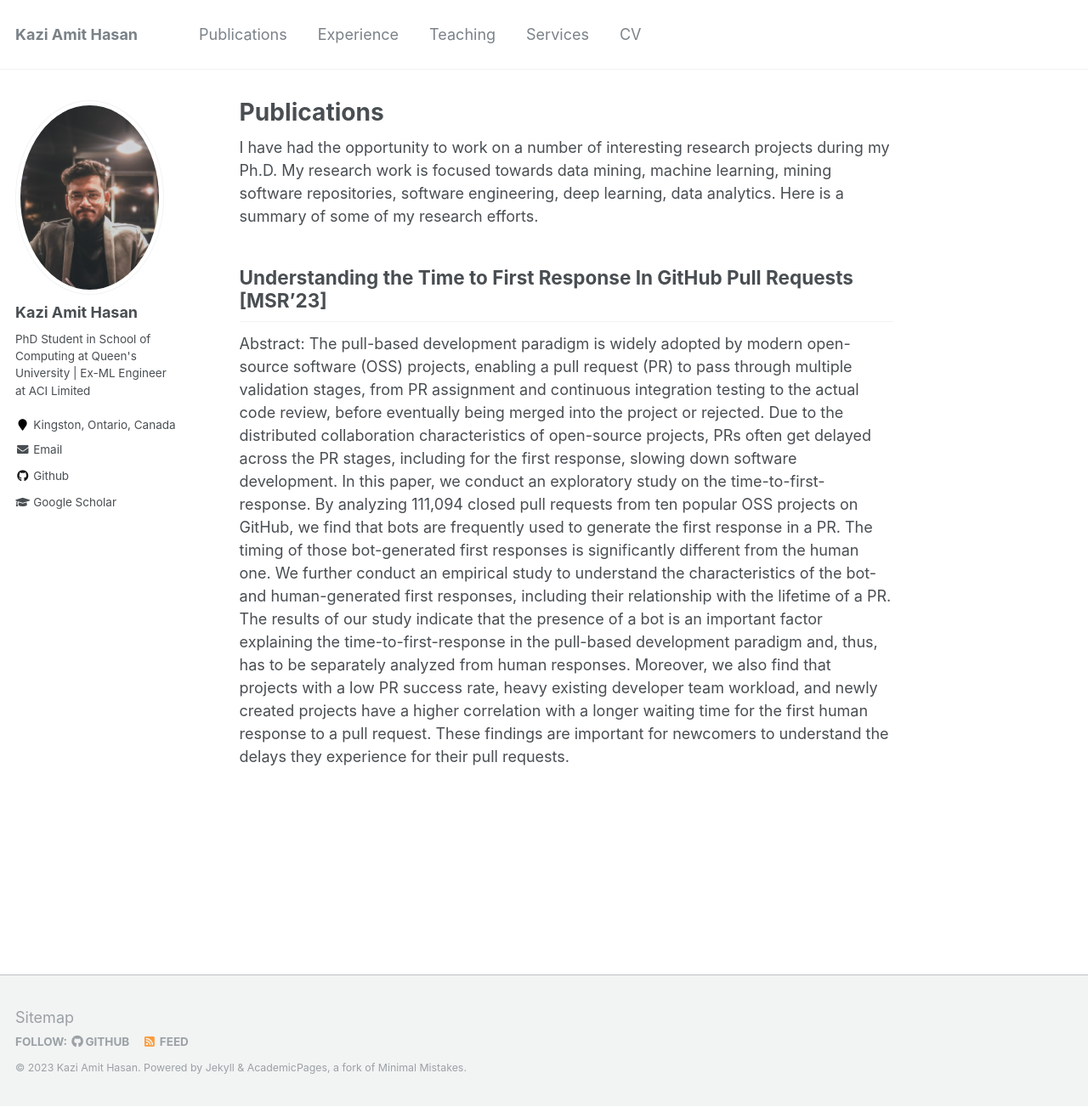
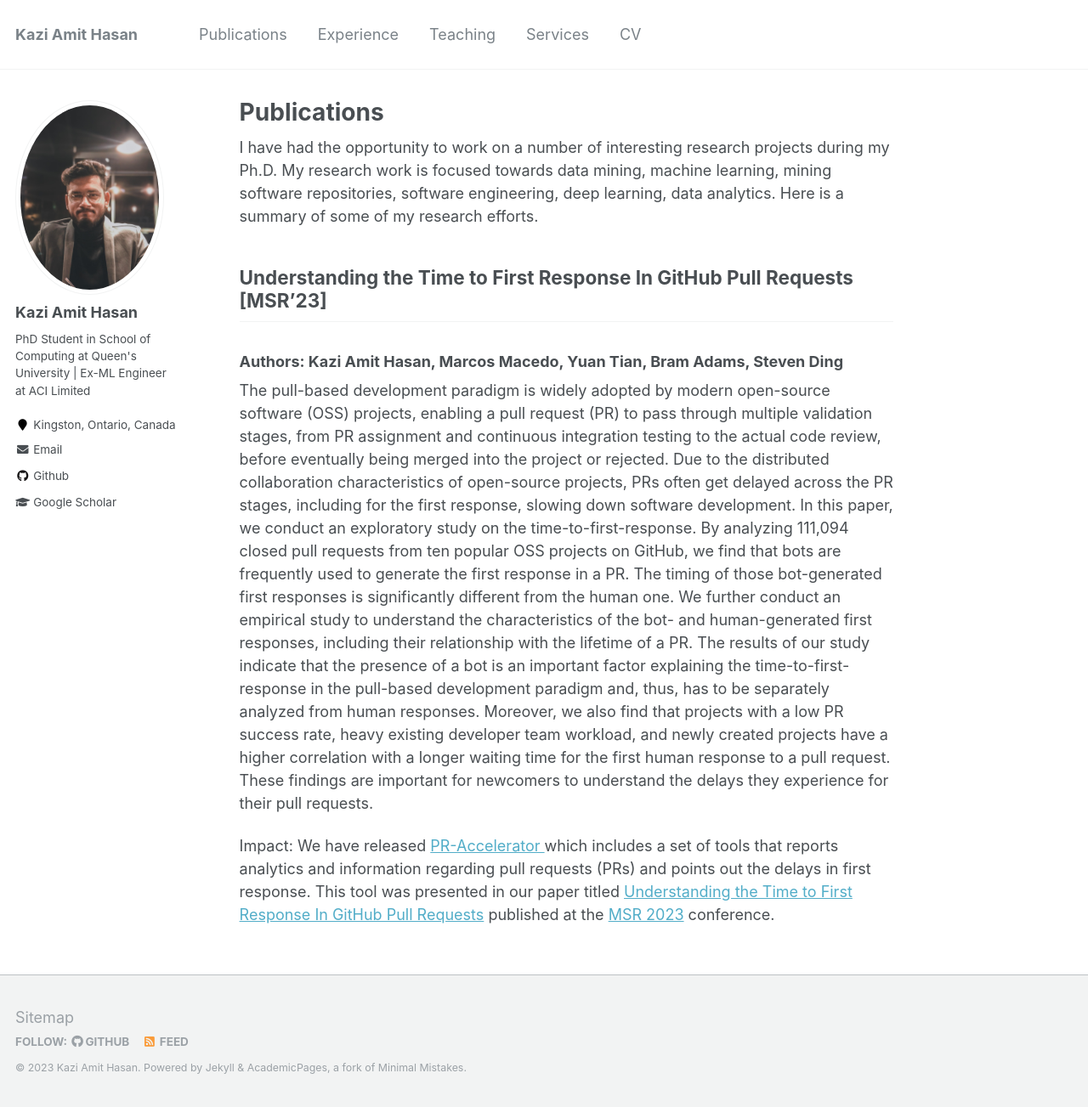
Before and after one commit to KaziAmitHasan/kaziamithasan.github.io, a Jekyll site: the page built from _pages/publications.md, in a window 1280 px wide and 1303 px high. Shown: the whole window at 85% size. Built offline with Jekyll 4.4.1, drawn with Linux system fonts in a browser that asks for light colours.

Commit message:
info updated

```diff
--- a/_pages/publications.md
+++ b/_pages/publications.md
@@ -7,7 +7,9 @@ I have had the opportunity to work on a number of interesting research projects
 
 ## Understanding the Time to First Response In GitHub Pull Requests [MSR'23]
 
-Abstract: The pull-based development paradigm is widely adopted by modern open-source software
+### Authors: Kazi Amit Hasan, Marcos Macedo, Yuan Tian, Bram Adams, Steven Ding
+
+The pull-based development paradigm is widely adopted by modern open-source software
 (OSS) projects, enabling a pull request (PR) to pass through multiple validation stages, from PR
 assignment and continuous integration testing to the actual code review, before eventually being merged
 into the project or rejected. Due to the distributed collaboration characteristics of open-source
@@ -23,3 +25,5 @@ from human responses. Moreover, we also find that projects with a low PR success
 developer team workload, and newly created projects have a higher correlation with a longer waiting time
 for the first human response to a pull request. These findings are important for newcomers to understand
 the delays they experience for their pull requests.
+
+Impact: We have released <a href = 'https://github.com/RISElabQueens/PR-Accelerator'> PR-Accelerator </a> which includes a set of tools that reports analytics and information regarding pull requests (PRs) and points out the delays in first response. This tool was presented in our paper titled [Understanding the Time to First Response In GitHub Pull Requests](https://arxiv.org/abs/2304.08426) published at the [MSR 2023](https://conf.researchr.org/home/msr-2023) conference.
```
